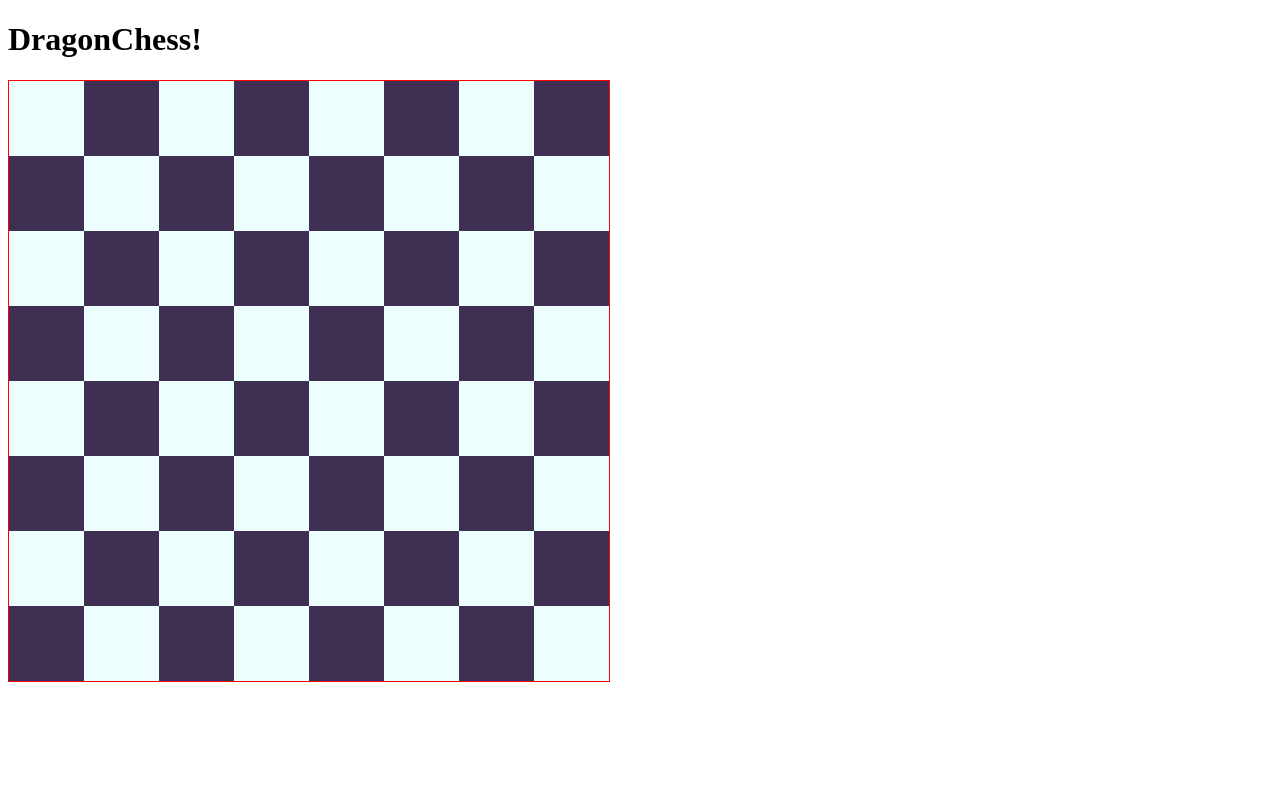
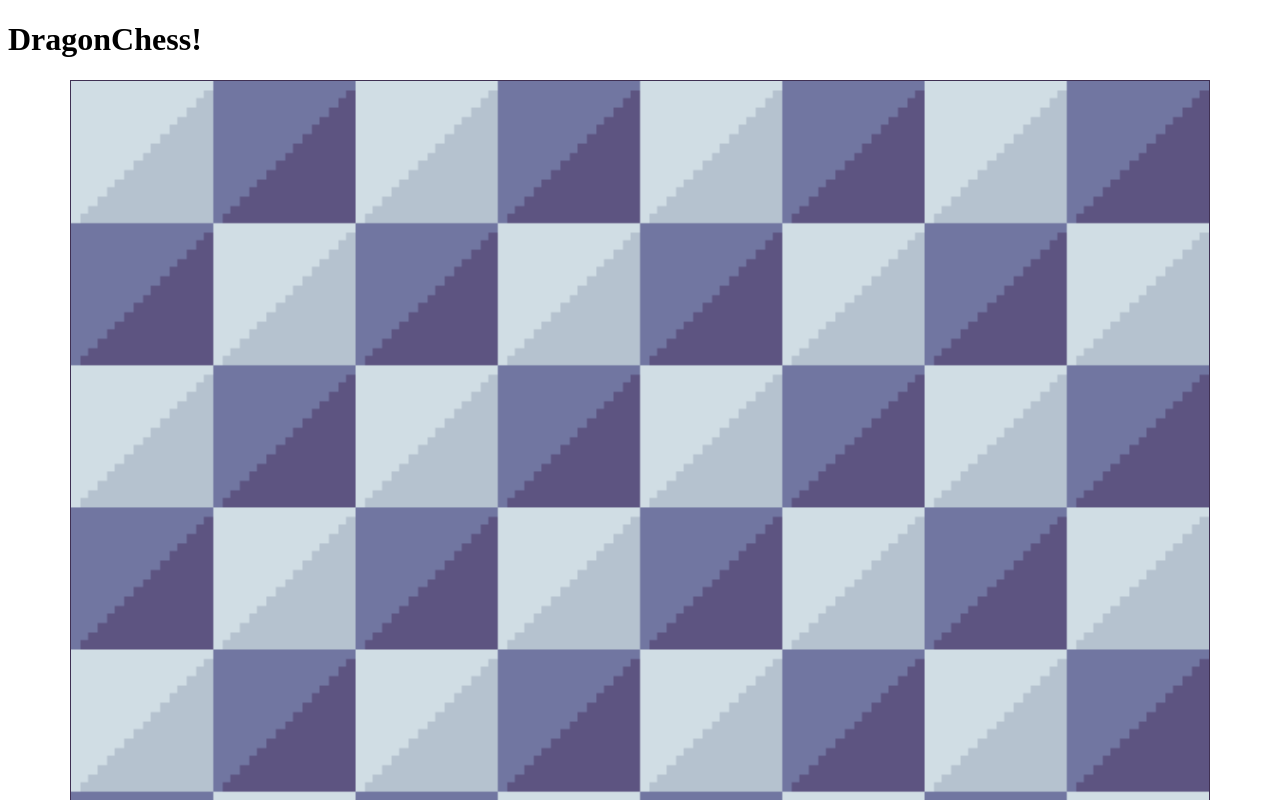
Before and after one commit to clansdown/DragonChess, a Svelte app in the folder ui/: page / in a window 1280 px wide. Shown: the top 800 px of the page. Built offline with nearby package versions, Linux system fonts and the light colour scheme.

Commit message:
Added in sprites for the tiles and set up the framework for adding pieces

```diff
--- a/ui/src/App.svelte
+++ b/ui/src/App.svelte
@@ -1,13 +1,26 @@
 <script lang="ts">
-  import { onMount } from 'svelte';
+  import { afterUpdate, onMount } from 'svelte';
 
-onMount(() => {
-    drawBoard();
-});
+
+class Sprite {
+  x: number;
+  y: number;
+  width: number;
+  height: number;
+}
+
+let spritesheet = new Map<string,Sprite>([
+  ["white_square", { x: 96, y: 0, width: 16, height: 16}],
+  ["black_square", { x: 96, y: 16, width: 16, height: 16}],
+  ["white_pawn", { x: 0, y: 0, width: 16, height: 16}],
+  ["black_pawn", { x: 0, y: 16, width: 16, height: 16}],
+]);
 
 function drawBoard() {
   let canvas = document.getElementById("board");
   let ctx = canvas.getContext("2d");
+  ctx.imageSmoothingEnabled = false;
+  let sprites = document.getElementById("spritesheet");
   ctx.fillStyle = "#3f3053";
   ctx.beginPath();
   ctx.rect(0, 0, 600, 600);
@@ -16,53 +29,66 @@ function drawBoard() {
  ctx.fillStyle = "#edfeff";
   ctx.beginPath();
   for(let j = 0; j < 8; j++){
-    for(let i = 0; i <= 4; i ++){
-      let offset = 0;
-      if(j%2==1){
-        offset = 75;
+    for(let i = 0; i < 8; i ++){
+      let black_begins = (j%2);
+      let sprite;
+      if(i%2==black_begins){
+          // white tiles
+        sprite = spritesheet.get("white_square");
+      } else {
+          // black tiles
+          // ctx.drawImage(sprites, 96, 16, 16, 16, 75*i, 75*j, 75, 75);
+        sprite = spritesheet.get("black_square");
       }
-      ctx.rect(150*i+offset, 75*j, 75, 75);
+      // console.log(sprites);
+      // console.log(sprite.x + ", " + sprite.y + ", " );
+      ctx.drawImage(sprites, sprite.x, sprite.y, sprite.width, sprite.height, 75*i, 75*j, 75, 75);
     }
-  }
-  ctx.fill();
-
-if(0) {
-  ctx.fill();
-  ctx.fillStyle = "#f00";
-  ctx.beginPath();
-  for(let i = 1;i <= 8; i++){
-    ctx.rect(0, 75*i, 600, 1);
-  }
-  ctx.fill();
-
-  ctx.fillStyle = "#0ff";
-  ctx.beginPath();
-  for(let i = 1;i <= 8; i++){
-    ctx.rect(75*i, 0, 1, 600);
   }
   ctx.fill();
 }
 
-}
+
 
 </script>
 
 <main>
   <h1>DragonChess!</h1>
 
-  <canvas id="board" width="600" height="600" style="width: 600px; height: 600px;"></canvas>
-
+  <img id="spritesheet" src="dragonchess.png" class="spritesheet" on:load={drawBoard} />
+<center>
+  <canvas id="board" width="600" height="600" ></canvas>
+</center>
 
 
 
 </main>
 
 <style>
+canvas#board {
 
-canvas#board {
-  border: 1px solid #f00;
-
+  width: 90%;
+  aspect-ratio: 1 / 1;
+  /*
+  width: 900px;
+  height: 900px;
+  */
+  border: 1px solid #3f3053;
+  margin: auto;
+  image-rendering: optimizeSpeed;
+  /* Older versions of FF*/
+  image-rendering: -moz-crisp-edges;
+  /* FF 6.0+ */
+  image-rendering: -webkit-optimize-contrast;
+  /* Webkit // (Safari now, Chrome soon) */
+  image-rendering: -o-crisp-edges;
+  /* OS X & Windows Opera (12.02+) */
+  display: optimize-contrast;
+  /* Possible future browsers. */
+  -ms-interpolation-mode: nearest-neighbor;
+}
+img.spritesheet {
+  display: none;
 
 }
-
 </style>
```
Also changed, not shown: ui/public/dragonchess.png (added).
